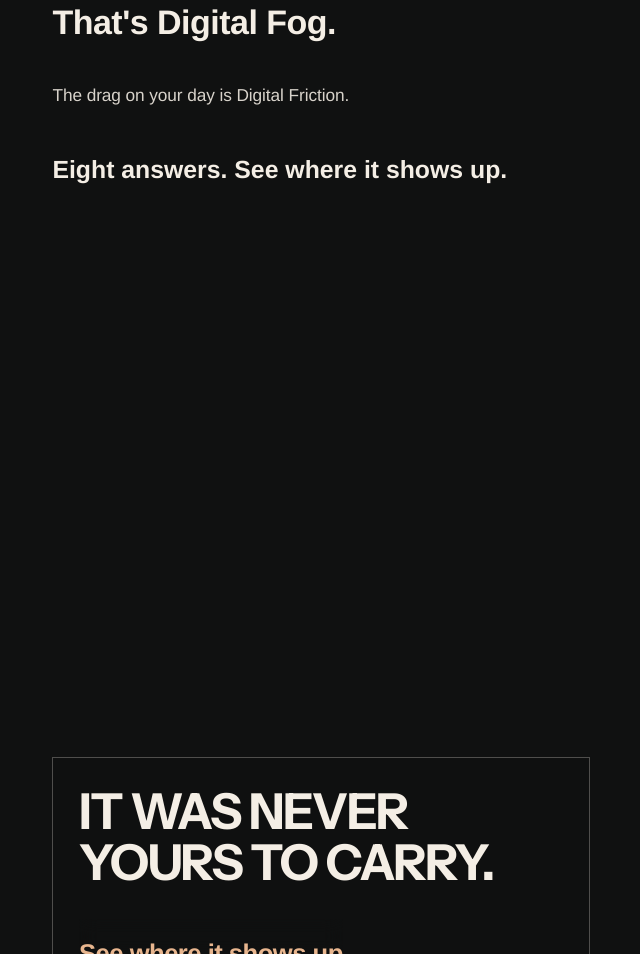
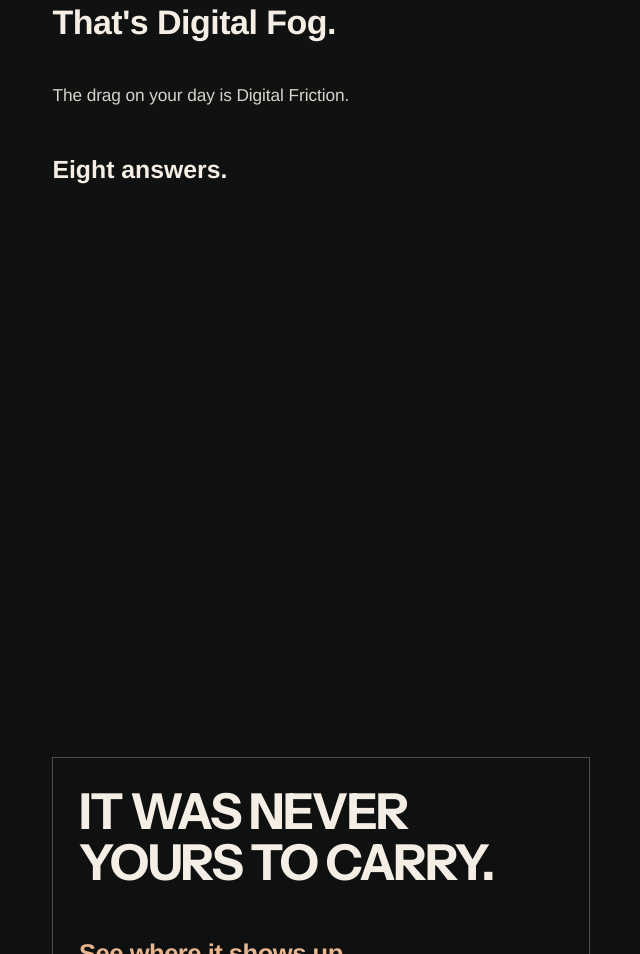
Before and after one commit to erikhinla/erikhbush.com, a plain HTML site: page index.html in a window 1280 px wide. Shown: the part 1141-2095 px from the top of the page, without its empty margins (9-649 px from the left). Drawn offline with Linux system fonts and the light colour scheme.

Commit message:
Say it once.
Eight answers stays. See where it shows up stays on the button.

```diff
--- a/index.html
+++ b/index.html
@@ -6,7 +6,7 @@
 
 <main id="experience" data-sc-root data-sc-lerp="1">
 <section id="arrival" data-track="arrival" data-sc-act="flow" data-world="b2b-task-2-world.mp4" data-light=".78" data-crop="78% 62%"><div class="bill arrival"><h1 class="job-lockup"><span class="job-ai">AI</span><span class="job-rest">Created a job</span><span class="punch">(nobody wanted)</span></h1></div></section>
-<section id="recognition" data-track="fog" data-sc-act="flow" data-world="manifesto-hall-loop.mp4" data-light="1"><div class="bill manifesto-film"><div class="manifesto-cry"><p class="peak">The tool works. That's not the problem.</p><p>It writes faster than you can check.</p><p>The extra pass landed on you.</p><p class="peak">That's Digital Fog.</p><p>The drag on your day is Digital Friction.</p><p class="closer">Eight answers. See where it shows up.</p></div></div></section>
+<section id="recognition" data-track="fog" data-sc-act="flow" data-world="manifesto-hall-loop.mp4" data-light="1"><div class="bill manifesto-film"><div class="manifesto-cry"><p class="peak">The tool works. That's not the problem.</p><p>It writes faster than you can check.</p><p>The extra pass landed on you.</p><p class="peak">That's Digital Fog.</p><p>The drag on your day is Digital Friction.</p><p class="closer">Eight answers.</p></div></div></section>
 <section id="gate" data-track="gate" data-sc-act="flow" data-world="manifesto-hall-loop.mp4" data-light="1"><div class="bill gate"><div class="gate-surface"><div class="gate-ask"><h2 class="gate-release" data-track-headline="gate"><span>It was never</span><span>yours to carry.</span></h2></div><div class="gate-board"><button type="button" class="gate-up" data-choice="up">See where it shows up</button></div></div></div></section>
 <section id="routes" data-track="fork" data-sc-act="flow" data-world="fog-story.mp4" data-light=".86"><div class="bill daily scan-bleed"><div class="daily-copy" data-sc-in><p class="product-name">Digital Fog Scan</p><h2 data-track-headline="fork">Find the fog.</h2><p>8 answers. One place it sits.</p><button class="action lane-life" data-start="personal" data-sc-in>Start Fog Scan <span class="arr" aria-hidden="true"></span></button></div><p class="house-turn">Work is a different house. <a href="https://transformby10x.ai/bbai">transformby10x.ai/bbai</a></p></div></section>
 
```
